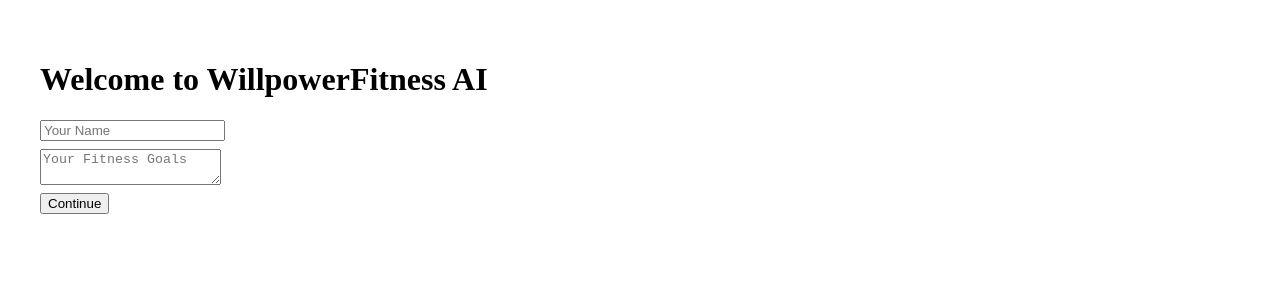
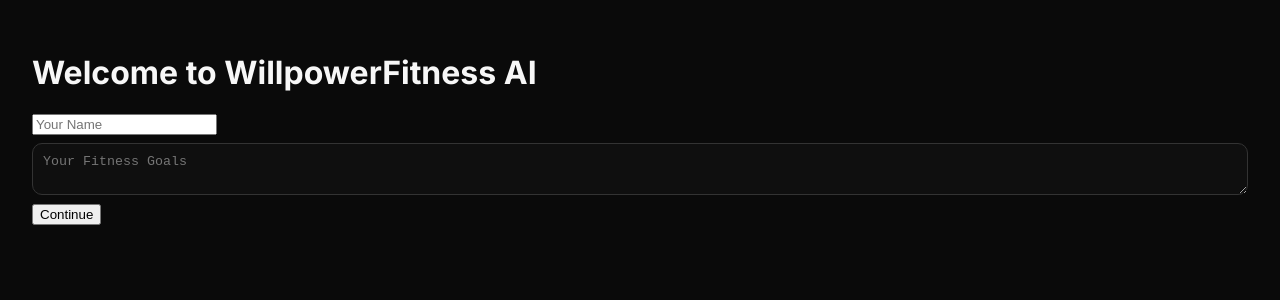
Before and after one commit to WillpowerfitnessAI/willpowerfitness-frontend, a Next.js app: page / in a window 1280 px wide. Shown: the top 300 px of the page. Built offline with nearby package versions, Linux system fonts and the light colour scheme; no server answers.

Commit message:
Create _app.js

```diff
--- /dev/null
+++ b/pages/_app.js
@@ -0,0 +1,22 @@
+// pages/_app.js
+import Head from 'next/head';
+import '../styles/globals.css';
+
+export default function App({ Component, pageProps }) {
+  if (typeof window !== 'undefined') {
+    document.documentElement.style.setProperty('--brand-primary', process.env.NEXT_PUBLIC_BRAND_PRIMARY || '#111111');
+    document.documentElement.style.setProperty('--brand-accent', process.env.NEXT_PUBLIC_BRAND_ACCENT || '#C0C0C0');
+  }
+  return (
+    <>
+      <Head>
+        <meta name="viewport" content="width=device-width, initial-scale=1" />
+        <link rel="preconnect" href="https://fonts.googleapis.com"/>
+        <link rel="preconnect" href="https://fonts.gstatic.com" crossOrigin="" />
+        <link href="https://fonts.googleapis.com/css2?family=Inter:wght@400;600;700&display=swap" rel="stylesheet"/>
+        <title>WillpowerFitness AI</title>
+      </Head>
+      <Component {...pageProps} />
+    </>
+  );
+}
```
